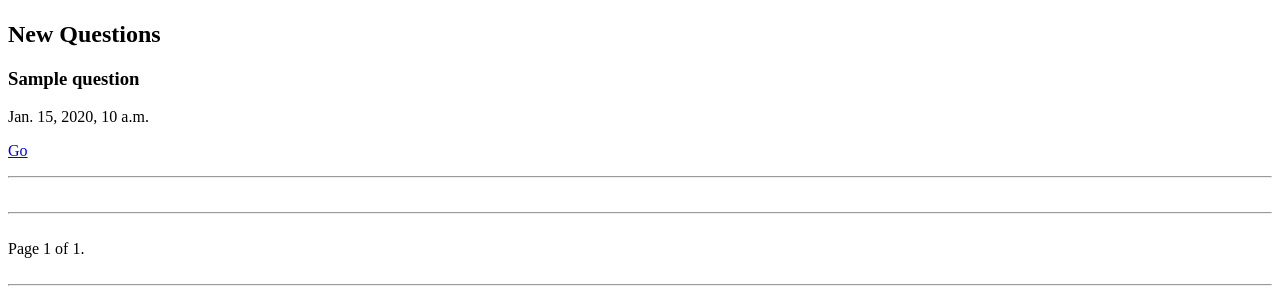
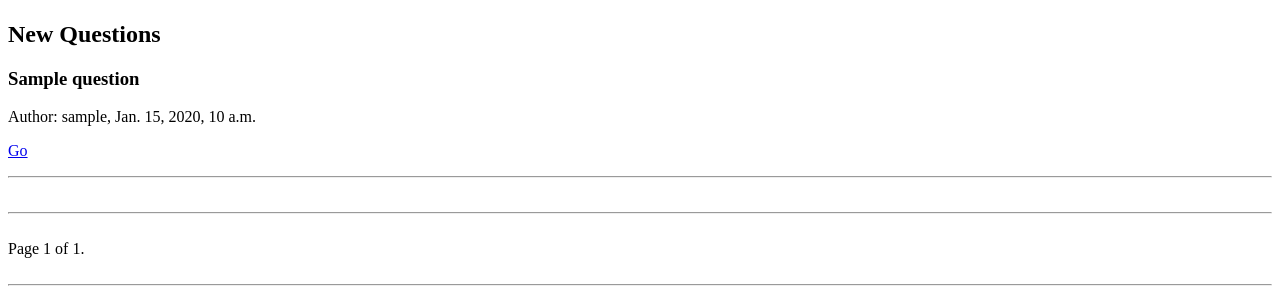
Before and after one commit to Cheater115/stepic_web_project, a Django app: page / in a window 1280 px wide. Shown: the part 290-590 px from the top of the page. Run offline with Django 3.2, Linux system fonts and the light colour scheme; tables that the repository leaves empty hold one stand-in row (values such as "Sample post").

Commit message:
correct templates

```diff
--- a/ask/qa/templates/questions.html
+++ b/ask/qa/templates/questions.html
@@ -2,7 +2,7 @@
 	{% for question in questions %}
 	<div>
 		<h3> {{ question.title }} </h3>
-		<p> {{ question.added_at }} </p>
+		<p> Author: {{ question.author }}, {{ question.added_at }} </p>
 		<p><a href="{{ question.get_url }}">Go</a></p>
 	</div>
 	<hr>
```
